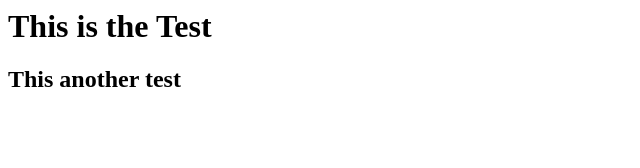
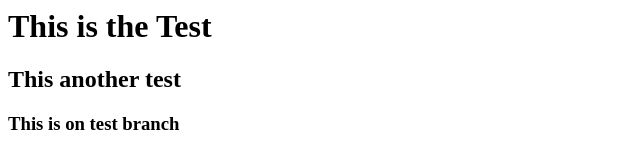
Before and after one commit to mohanraz81/webtest2506, a plain HTML site: page index.html in a window 1280 px wide. Shown: the whole page, without its empty margins (0-640 px from the left). Drawn offline with Linux system fonts and the light colour scheme.

Commit message:
test branch

```diff
--- a/index.html
+++ b/index.html
@@ -1,2 +1,3 @@
 <h1> This is the Test</h1>
 <h2>This another test</h2>
+<h3>This is on test branch</h3>
```
